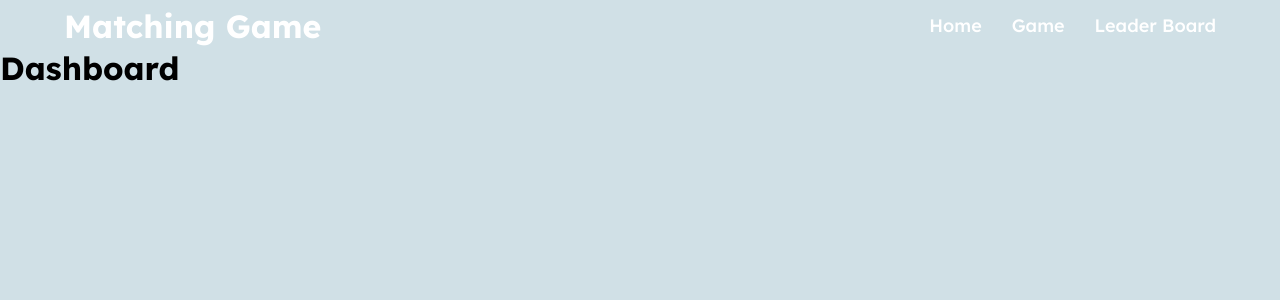
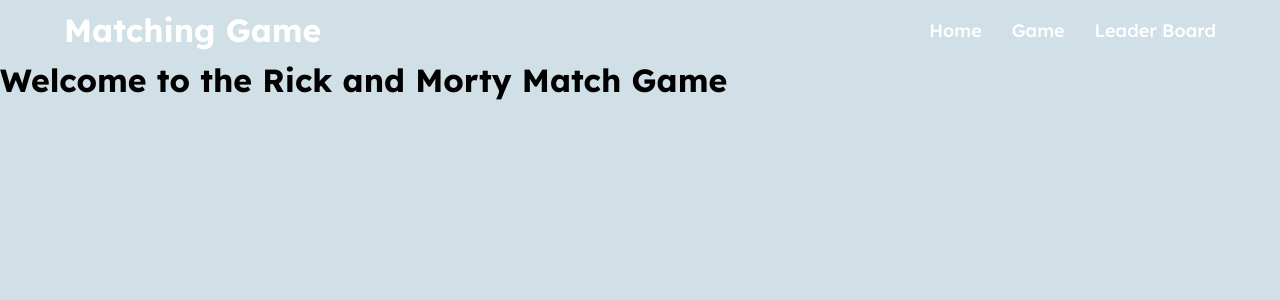
Before and after one commit to angelalita77/320SBA-React-Web-Application-Project, a React (Vite) app: page / in a window 1280 px wide. Shown: the top 300 px of the page. Built offline with nearby package versions, Linux system fonts and the light colour scheme.

Commit message:
Fixed the NavBar

```diff
--- a/src/App.css
+++ b/src/App.css
@@ -5,8 +5,12 @@
 body {
   background: #d0e0e6;
   min-height: 100vh;
-  line-height: 1;
-  font-family: "Patrick Hand", sans-serif;
+  /* display: flex;
+  border: solid ;
+  justify-content: center;
+  align-items: center;
+  padding: 50px;
+  line-height: 1; */
 
 }
 
--- a/src/App.jsx
+++ b/src/App.jsx
@@ -18,9 +18,9 @@
 
   return (
     <>
+      <NavBar />
+    <div className='App'>
 
-    <div className='App'>
-      <NavBar />
       <Routes>
         <Route path='/' element={ <Dashboard />} />
         <Route path="/game" element={ <Game />}/>
--- a/src/components/NavigationBar/NavBar.css
+++ b/src/components/NavigationBar/NavBar.css
@@ -2,11 +2,11 @@
 /* position: fixed; */
 top: 0;
 left: 0;
-width: 100%;
+width: 100%; /* Ensures it spans the full width of the browser */
 padding: 10px 5%;
 background: transparent;
 display: flex;
-justify-content: space-between;
+justify-content: space-between; /* Spreads the logo and navbar */
 align-items: center;
 }
 
--- a/src/components/NavigationBar/NavBar.jsx
+++ b/src/components/NavigationBar/NavBar.jsx
@@ -6,7 +6,7 @@
     return (
         <header className="header">
 
-            <a href ="/" className="logo">Matching Game</a>
+            <Link to ="/" className="logo">Matching Game</Link>
             <nav className="navbar">
                 <Link to="/">Home</Link>
                 <Link to="/game">Game</Link>
--- a/src/index.css
+++ b/src/index.css
@@ -14,8 +14,8 @@
   text-decoration: none;
 }
 
-body {
+/* body {
   background-image: linear-gradient(to bottom, seagreen, black);
   min-height: 190vh;
   background-repeat: no-repeat;
-}
+} */
--- a/src/pages/Dashboard.jsx
+++ b/src/pages/Dashboard.jsx
@@ -1,3 +1,7 @@
+
+
 export default function Dashboard(){
-    return <h1>Dashboard</h1>
+    return (
+    <h1>Welcome to the Rick and Morty Match Game</h1>
+    )
 }
--- a/src/pages/Game.jsx
+++ b/src/pages/Game.jsx
@@ -1,5 +1,6 @@
 import React, { useEffect, useState } from "react";
 import "../App.css"
+import "../styles/Game.css"
 
 const url = "https://rickandmortyapi.com/api/character/avatar/";
 
@@ -36,7 +37,7 @@
     }, [openedCard]);
 
     return (
-      <div className="App">
+      <div className="game-container">
         <div className="cards">
             {/* For each object in the array... */}
           {pairofCharacters.map((char, index) => {
--- /dev/null
+++ b/src/styles/Game.css
@@ -0,0 +1,13 @@
+.game-container {
+    /* Set a maximum width so the game doesn't stretch too wide on large monitors */
+    max-width: 900px;
+
+    /* Center the container horizontally on the page */
+    margin: 40px auto;
+
+    /* Add padding/styling specific to the game area */
+    padding: 20px;
+    border: 1px solid #ccc;
+    box-shadow: 0 0 10px rgba(0,0,0,0.1);
+    text-align: center; /* Center internal text/elements if necessary */
+}
```
Also changed, not shown: 1 other file (tests, documents, lock files or other folders).
